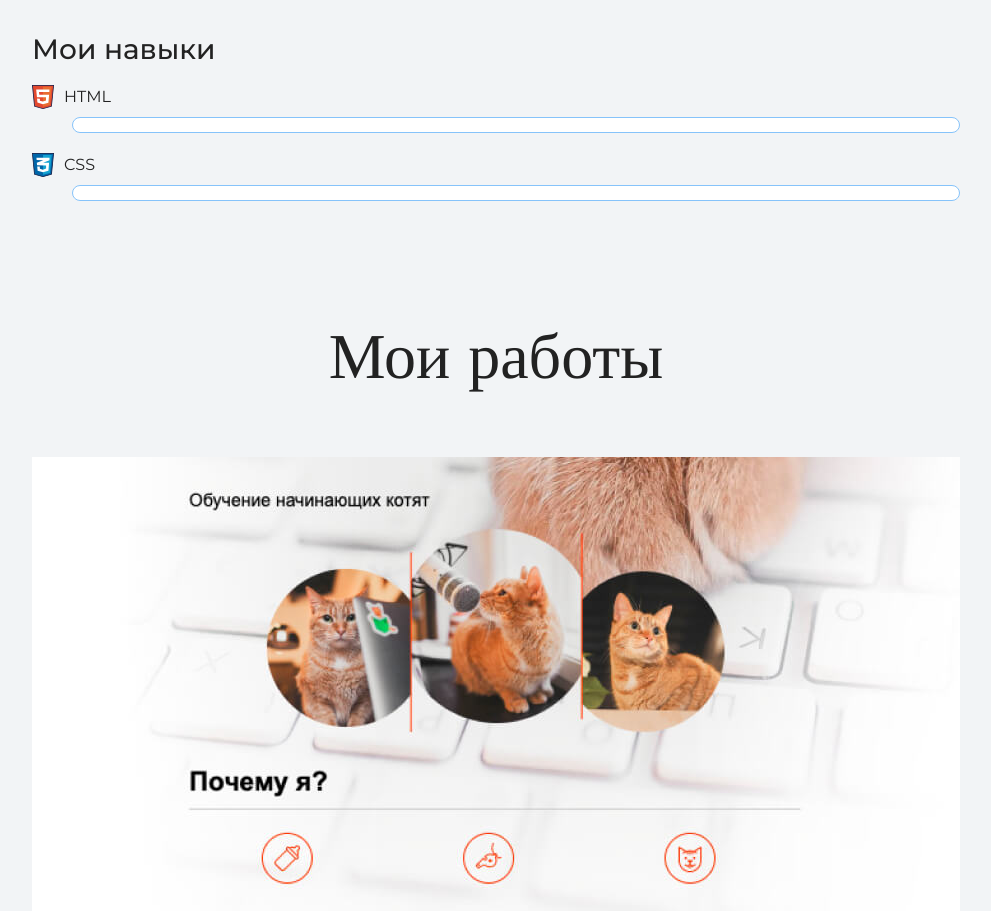
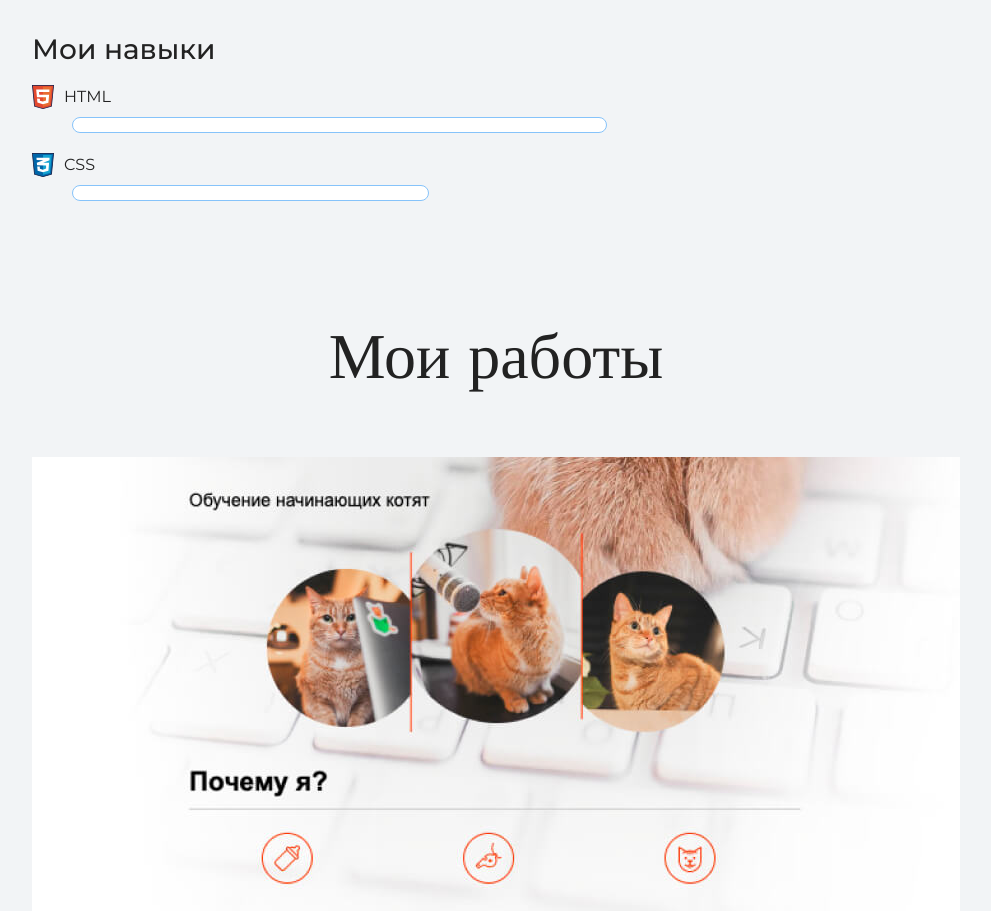
Before and after one commit to YurievGleb/my-first-site, a plain HTML site: page index.html in a window 1280 px wide. Shown: the part 1954-2865 px from the top of the page, without its empty margins (144-1135 px from the left). Drawn offline with nearby package versions, Linux system fonts and the light colour scheme.

Commit message:
и ещё раз

```diff
--- a/index.html
+++ b/index.html
@@ -38,9 +38,9 @@
           <h3>Мои навыки</h3>
           <dl class="skills-list">
             <dt class="skill-html">HTML</dt>
-            <dd><div class="level" width="60%">60%</div></dd>
+            <dd><div class="level" style="width:60%">60%</div></dd>
             <dt class="skill-css">CSS</dt>
-            <dd><div class="level" width="40%">40%</div></dd>
+            <dd><div class="level" style="width:40%">40%</div></dd>
           </dl>
         </div>
       </div>
```
